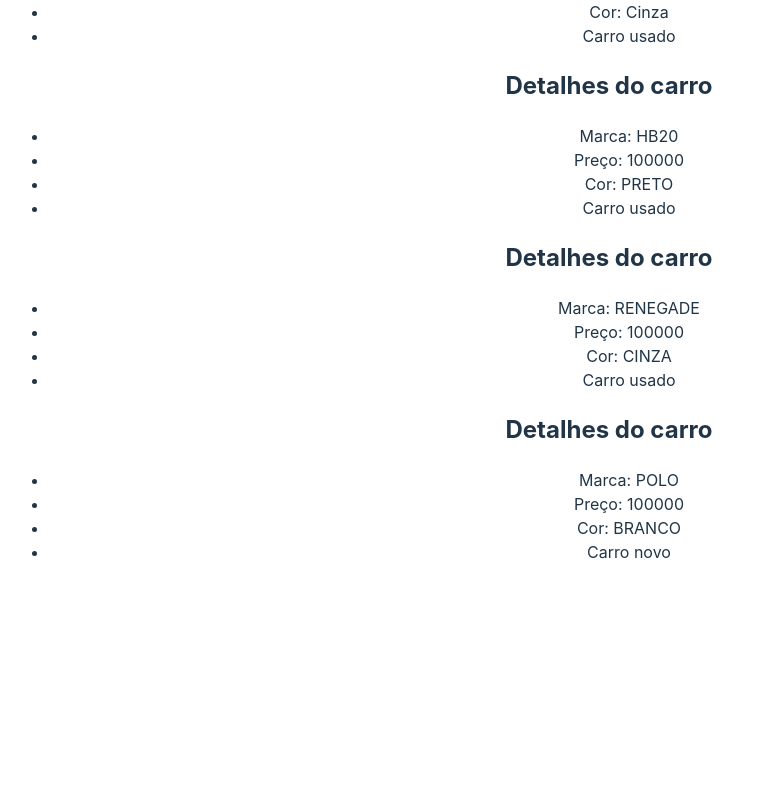
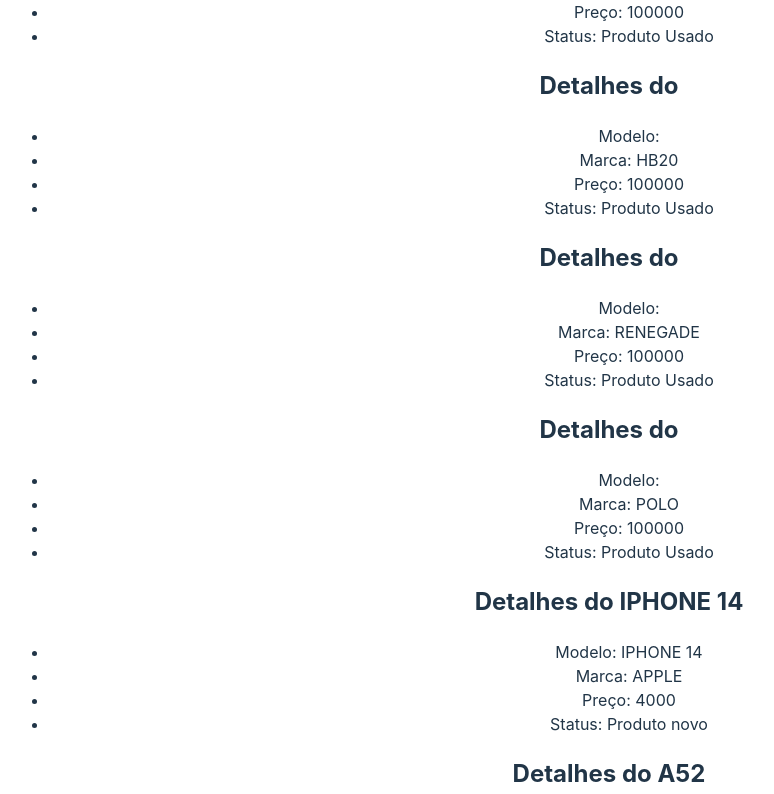
Before and after one commit to fh3mrique/EstudosReact, a React (Vite) app in the folder 03 - AVANCANDO EM REACT/avancando/: page / in a window 1280 px wide. Shown: the part 2266-3060 px from the top of the page, without its empty margins (31-805 px from the left). Before the commit the page ends 2886 px from the top, so only its background shows below. Built offline with nearby package versions, Linux system fonts and the light colour scheme.

Commit message:
Renderização de lista em componente

```diff
--- a/03 - AVANCANDO EM REACT/avancando/src/App.jsx
+++ b/03 - AVANCANDO EM REACT/avancando/src/App.jsx
@@ -1,14 +1,21 @@
+import "./App.css";
 
-import './App.css'
-
-import kokouNoHitoImg from "./assets/kokou.jpg"
-import DetalhesCarro from './components/DetalhesCarro'
-import ManipularDados from './components/ManipularDados'
-import MostrarNomeUsuario from './components/MostrarNomeUsuario'
-import RenderLista from './components/RenderLista'
-import RenderizacaoCondicional from './components/RenderizacaoCondicional'
+import kokouNoHitoImg from "./assets/kokou.jpg";
+import DetalhesCarro from "./components/DetalhesCarro";
+import ManipularDados from "./components/ManipularDados";
+import MostrarNomeUsuario from "./components/MostrarNomeUsuario";
+import RenderLista from "./components/RenderLista";
+import RenderizacaoCondicional from "./components/RenderizacaoCondicional";
+import SmathPhone from "./components/SmathPhone";
 
 function App() {
+  /*Essa é a representação de uma lista de dados vindos de uma API */
+  const SmathPhonesLista = [
+    { modelo: "IPHONE 14", marca: "APPLE", preco: 4000, novo: true },
+    { modelo: "A52", marca: "SAMSUNG", preco: 1000, novo: true },
+    { modelo: "REDMI 9", marca: "XAOMI", preco: 4000, novo: true },
+    { modelo: "PIXEL 4", marca: "GOOGLE", preco: 4000, novo: true },
+  ];
 
   return (
     <>
@@ -21,23 +28,48 @@
 
       {/* Imagens Assets */}
       <div>
-          <h5>imagens em assets</h5>
-         <img src={kokouNoHitoImg} alt="" />
+        <h5>imagens em assets</h5>
+        <img src={kokouNoHitoImg} alt="" />
       </div>
 
-      <ManipularDados/>
-      <RenderLista/>
-      <RenderizacaoCondicional/>
+      <ManipularDados />
+      <RenderLista />
+      <RenderizacaoCondicional />
       {/* Props */}
-      <MostrarNomeUsuario nome = "Filipe"/>
+      <MostrarNomeUsuario nome="Filipe" />
       {/* Destructuring props */}
-      <DetalhesCarro marca = "Dodge ram" preco = {100000.00} cor = "Cinza"/>
+      <DetalhesCarro marca="Dodge ram" preco={100000.0} cor="Cinza" />
       {/* Reaproveitamento de componentes */}
-      <DetalhesCarro marca = "HB20" preco = {100000.00} cor = "PRETO" carrroNovo = {false}/>
-      <DetalhesCarro marca = "RENEGADE" preco = {100000.00} cor = "CINZA" carrroNovo = {true}/>
-      <DetalhesCarro marca = "POLO" preco = {100000.00} cor = "BRANCO" carroNovo = {true}/>
+      <DetalhesCarro
+        marca="HB20"
+        preco={100000.0}
+        cor="PRETO"
+        carrroNovo={false}
+      />
+      <DetalhesCarro
+        marca="RENEGADE"
+        preco={100000.0}
+        cor="CINZA"
+        carrroNovo={true}
+      />
+      <DetalhesCarro
+        marca="POLO"
+        preco={100000.0}
+        cor="BRANCO"
+        carroNovo={true}
+      />
+      {/* Renderização de lista em componente */}
+      {SmathPhonesLista.map((smathPhone) => (
+        <SmathPhone
+          key={smathPhone.modelo}
+          modelo={smathPhone.modelo}
+          marca={smathPhone.marca}
+          preco={smathPhone.preco}
+          novo={smathPhone.novo}
+        />
+      ))}
     </>
-  )
+  );
 }
 
-export default App
+export default App;
--- a/03 - AVANCANDO EM REACT/avancando/src/components/DetalhesCarro.jsx
+++ b/03 - AVANCANDO EM REACT/avancando/src/components/DetalhesCarro.jsx
@@ -1,17 +1,17 @@
 import React from 'react'
 
-const  DetalhesCarro = ({marca, preco, cor, carroNovo}) => {
+const SmathPhone = ({ modelo, marca, preco, novo }) => {
   return (
     <div>
-        <h2>Detalhes do carro</h2>
-        <ul>
-            <li>Marca: {marca}</li>
-            <li>Preço: {preco} </li>
-            <li>Cor: {cor} </li>
-            <li>{carroNovo? ("Carro novo"): ("Carro usado")}</li>
-        </ul>
+      <h2>Detalhes do {modelo}</h2>
+      <ul>
+        <li>Modelo: {modelo}</li>
+        <li>Marca: {marca}</li>
+        <li>Preço: {preco}</li>
+        <li>Status: {novo ? "Produto novo" : "Produto Usado"}</li>
+      </ul>
     </div>
   )
 }
 
-export default DetalhesCarro
+export default SmathPhone
--- /dev/null
+++ b/03 - AVANCANDO EM REACT/avancando/src/components/SmathPhone.jsx
@@ -0,0 +1,17 @@
+import React from 'react'
+
+const  SmathPhone = ({modelo, marca, preco, novo}) => {
+  return (
+    <div>
+        <h2>Detalhes do {modelo}</h2>
+        <ul>
+            <li>Modelo: {modelo}</li>
+            <li>Marca: {marca}</li>
+            <li>Preço: {preco}</li>
+            <li>Status: {novo? ("Produto novo"): ("Produto Usado")}</li>
+        </ul>
+    </div>
+  )
+}
+
+export default SmathPhone
```
